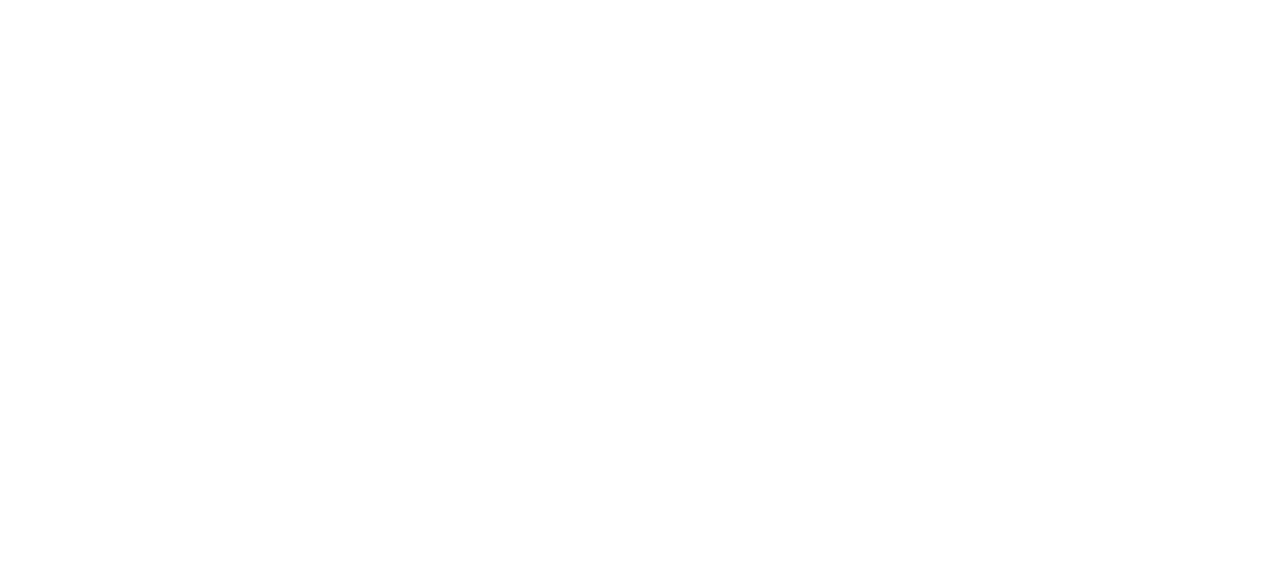
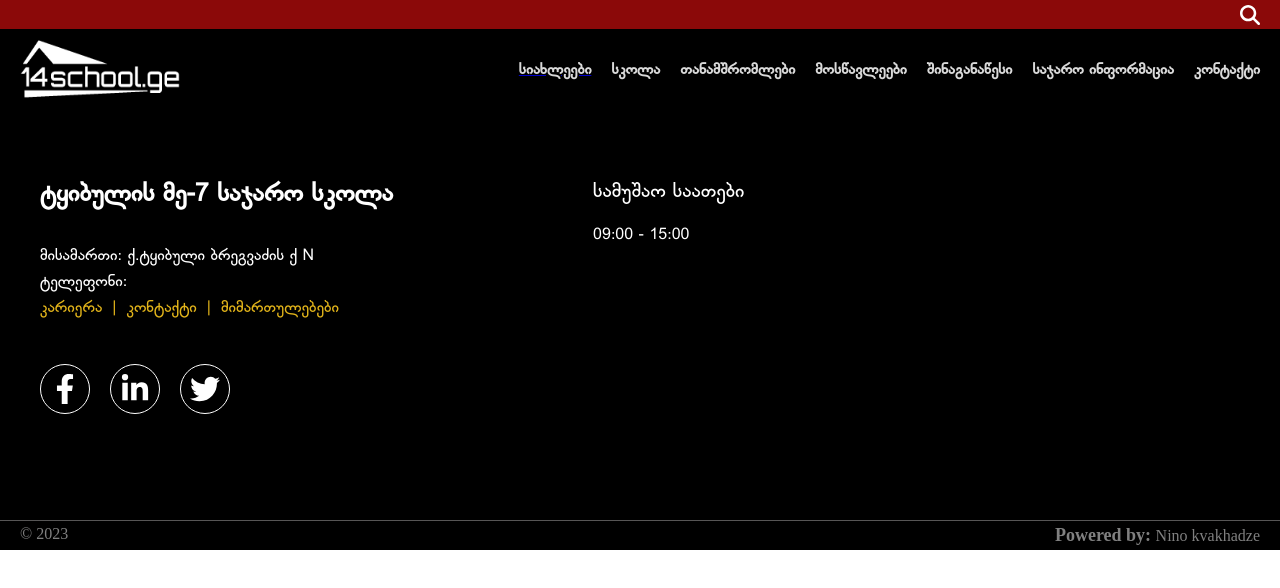
Before and after one commit to ninokvakhadze/7school, a React (Vite) app: page /news/1 in a window 1280 px wide. Before the commit this address had no page. Shown: the top 588 px of the page. Built offline with nearby package versions, Linux system fonts and the light colour scheme.

Commit message:
add routes

```diff
--- a/src/App.tsx
+++ b/src/App.tsx
@@ -12,18 +12,20 @@ function App() {
   return (
     <>
       <GlobalStyles />
-      <Header />
+
 
       <Router>
+      <Header />
         <Routes>
           <Route path="/" element={<MainPage />} />
           <Route path="/news" element={<News />} />
           <Route path="/contact" element={<Contacts />} />
           <Route path="/employees" element={<Employees />} />
         </Routes>
+        <Footer />
       </Router>
 
-      <Footer />
+
     </>
   );
 }
--- a/src/header-footer/header.tsx
+++ b/src/header-footer/header.tsx
@@ -25,9 +25,8 @@ function Header() {
             <SearchBar type="text" />
             <UL>
               <Link to="/news">
-                <HeaderComponent show="none" title="სიახლეები" />
+              <HeaderComponent show="none" title="სიახლეები" />
               </Link>
-
               <HeaderComponent show="" title="სკოლა" number={true} />
               <HeaderComponent show="none" title="თანამშრომლები" />
               <HeaderComponent show="none" title="მოსწავლეები" />
```
